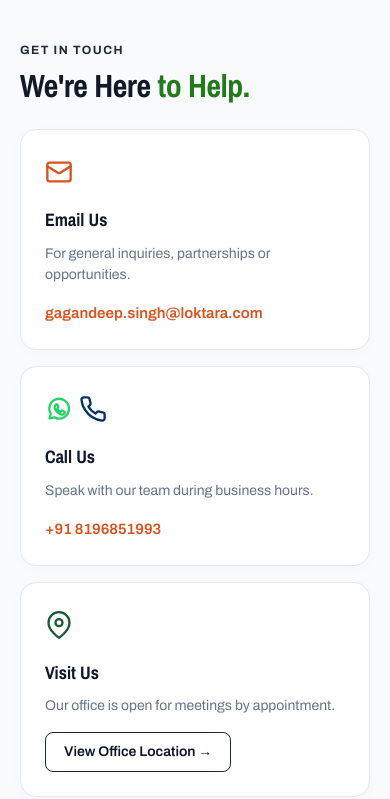
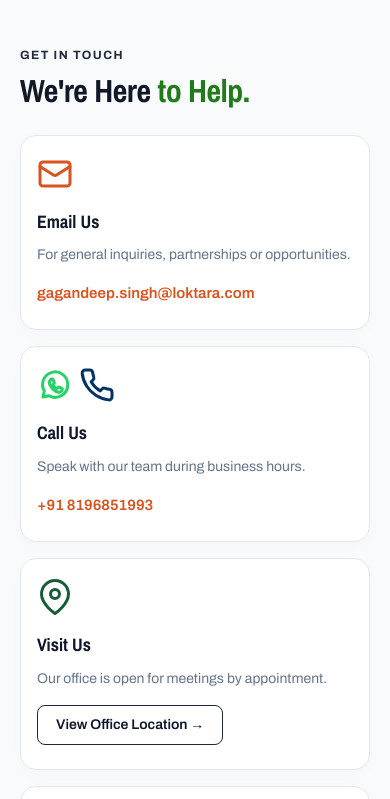
Before and after one commit to ventures-tech-hub/website, a plain HTML site: page contact.html in a window 390 px wide. Shown: the part 968-1767 px from the top of the page. Drawn offline with nearby package versions, Linux system fonts and the light colour scheme; a web font is replaced by a local one.

Commit message:
Match contact page mobile reference

```diff
--- a/contact.html
+++ b/contact.html
@@ -10,7 +10,7 @@
 <link rel="preconnect" href="https://fonts.gstatic.com" crossorigin />
 <link href="https://fonts.googleapis.com/css2?family=Archivo:wght@400;500;600;700&family=Archivo+Narrow:wght@400;500;600;700&family=Arbutus+Slab&display=swap" rel="stylesheet" />
 <link rel="stylesheet" href="styles.css?v=30" />
-<link rel="stylesheet" href="css/contact.css?v=30" />
+<link rel="stylesheet" href="css/contact.css?v=31" />
 </head>
 <body>
 
@@ -82,12 +82,16 @@
         <!-- Card 2: Phone -->
         <div class="card ct-help-card">
           <div class="ct-help-icon ct-icon-phone">
+            <a class="ct-channel-icon ct-channel-whatsapp" href="https://wa.me/918196851993" target="_blank" rel="noopener noreferrer" aria-label="Chat with us on WhatsApp at +91 8196851993">
               <svg class="ct-ico-wa" viewBox="0 0 24 24" fill="none" stroke="#25D366" stroke-width="2" stroke-linecap="round" stroke-linejoin="round" aria-hidden="true">
                 <path d="M20.5 11.8a8.4 8.4 0 0 1-12.4 7.4L4 20l.9-4a8.4 8.4 0 1 1 15.6-4.2Z"/><path d="M9 8.5c.2-.5.4-.5.7-.5h.5c.2 0 .4.1.5.4l.8 1.8c.1.2.1.4-.1.6l-.6.7c-.2.2-.2.4-.1.6.5.9 1.3 1.7 2.2 2.2.2.1.4.1.6-.1l.7-.7c.2-.2.4-.2.6-.1l1.7.8c.3.1.4.3.4.5 0 .3-.2 1.1-.7 1.5-.5.5-1.2.7-1.9.6-1-.2-2.3-.8-3.7-2.1-1.2-1.1-2-2.5-2.3-3.5-.3-.9 0-1.8.7-2.7Z"/>
               </svg>
+            </a>
+            <a class="ct-channel-icon ct-channel-call" href="tel:+918196851993" aria-label="Call us at +91 8196851993">
               <svg class="ct-ico-call" viewBox="0 0 24 24" fill="none" stroke="#003366" stroke-width="2" stroke-linecap="round" stroke-linejoin="round" aria-hidden="true">
                 <path d="M22 16.92v3a2 2 0 0 1-2.18 2 19.79 19.79 0 0 1-8.63-3.07 19.5 19.5 0 0 1-6-6 19.79 19.79 0 0 1-3.07-8.67A2 2 0 0 1 4.11 2h3a2 2 0 0 1 2 1.72 12.84 12.84 0 0 0 .7 2.81 2 2 0 0 1-.45 2.11L8.09 9.91a16 16 0 0 0 6 6l1.27-1.27a2 2 0 0 1 2.11-.45 12.84 12.84 0 0 0 2.81.7A2 2 0 0 1 22 16.92z"></path>
               </svg>
+            </a>
           </div>
           <h3>Call Us</h3>
           <p>Speak with our team during business hours.</p>
--- a/css/contact.css
+++ b/css/contact.css
@@ -202,6 +202,19 @@
   flex-direction: column;
   align-items: center;
   gap: 12px;
+}
+
+.ct-channel-icon {
+  display: inline-flex;
+  align-items: center;
+  justify-content: center;
+  border-radius: 6px;
+  line-height: 0;
+}
+
+.ct-channel-icon:focus-visible {
+  outline: 2px solid #0B3050;
+  outline-offset: 3px;
 }
 
 .ct-whatsapp-link {
@@ -651,9 +664,9 @@
 }
 
 @media (max-width: 768px) {
-  /* ---------- Hero Section (390×808 Frame) ---------- */
+  /* ---------- Hero Section (390×844 Frame) ---------- */
   section.ct-hero {
-    min-height: 808px;
+    min-height: 844px;
     padding: 104px 0 0;
     position: relative;
     overflow: hidden;
@@ -712,7 +725,7 @@
 
   .ct-hero-copy h1 {
     font-size: 34px;
-    line-height: 1.15;
+    line-height: 41px;
     font-weight: 700;
     margin-bottom: 16px;
     color: #111827;
@@ -792,7 +805,7 @@
     background: #FFFFFF;
     border: 1px solid #E2E8F0;
     border-radius: 16px;
-    padding: 24px;
+    padding: 20px 16px 24px;
     box-shadow: 0 4px 16px rgba(0, 0, 0, 0.02);
     display: flex;
     flex-direction: column;
@@ -810,19 +823,22 @@
   }
 
   .ct-help-icon svg {
-    width: 28px;
-    height: 28px;
+    width: 36px;
+    height: 36px;
   }
 
   .ct-help-icon .ct-ico-wa {
-    width: 28px;
-    height: 28px;
+    width: 36px;
+    height: 36px;
+  }
+
+  .ct-channel-call {
+    margin-left: 6px;
   }
 
   .ct-help-icon .ct-ico-call {
-    width: 28px;
-    height: 28px;
-    margin-left: 6px;
+    width: 36px;
+    height: 36px;
   }
 
   .ct-help-card h3 {
@@ -917,7 +933,7 @@
 
   .ct-loc-media {
     width: 100%;
-    height: 160px;
+    height: 120px;
   }
 
   .ct-loc-media img {
```
Lines whose indentation alone changed are shown as unchanged.
